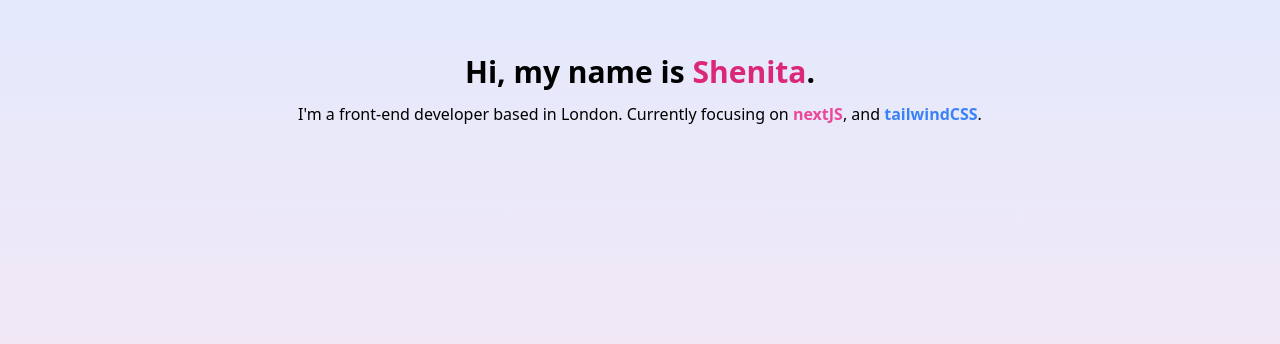
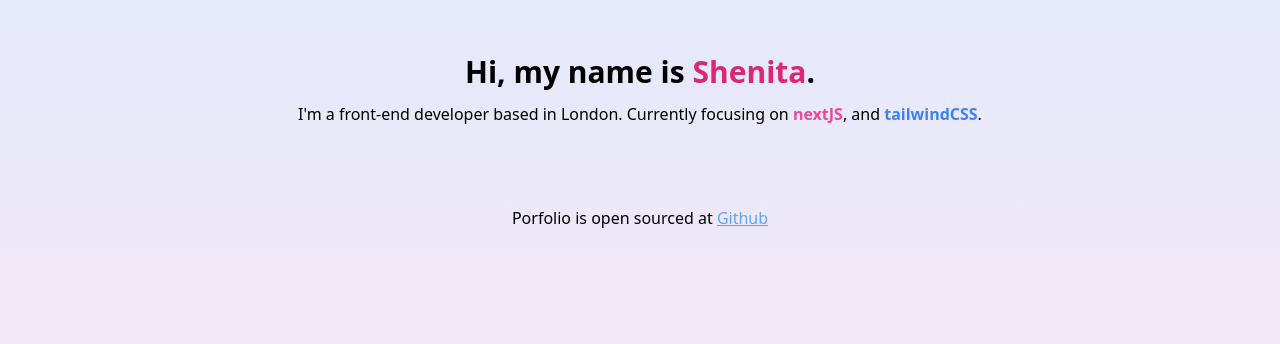
Before and after one commit to ShenitaRose/dev-portfolio, a Next.js app: page / in a window 1280 px wide. Shown: the part 202-546 px from the top of the page. Built offline with nearby package versions, Linux system fonts and the light colour scheme; grey boxes are pictures that could not be loaded.

Commit message:
Added link to github

```diff
--- a/pages/index.js
+++ b/pages/index.js
@@ -27,6 +27,8 @@ export default function Home() {
                             className="text-pink-500 font-bold">nextJS</span>, and <span
                             className="text-blue-500 font-bold">tailwindCSS</span>.
                         </p>
+
+                        <p className="m-20 text-center">Porfolio is open sourced at <a className="text-blue-400 underline" href="https://github.com/ShenitaRose/dev-portfolio">Github</a></p>
                     </div>
                 </div>
             </main>
```
